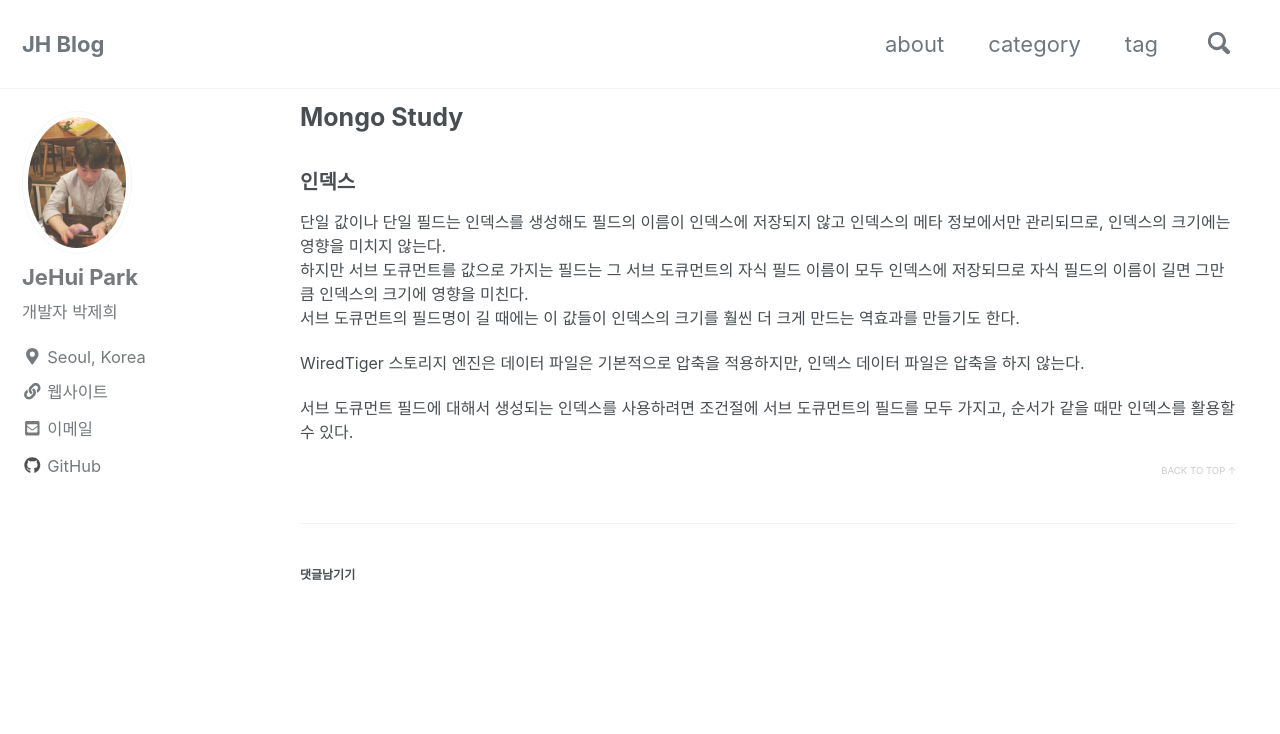
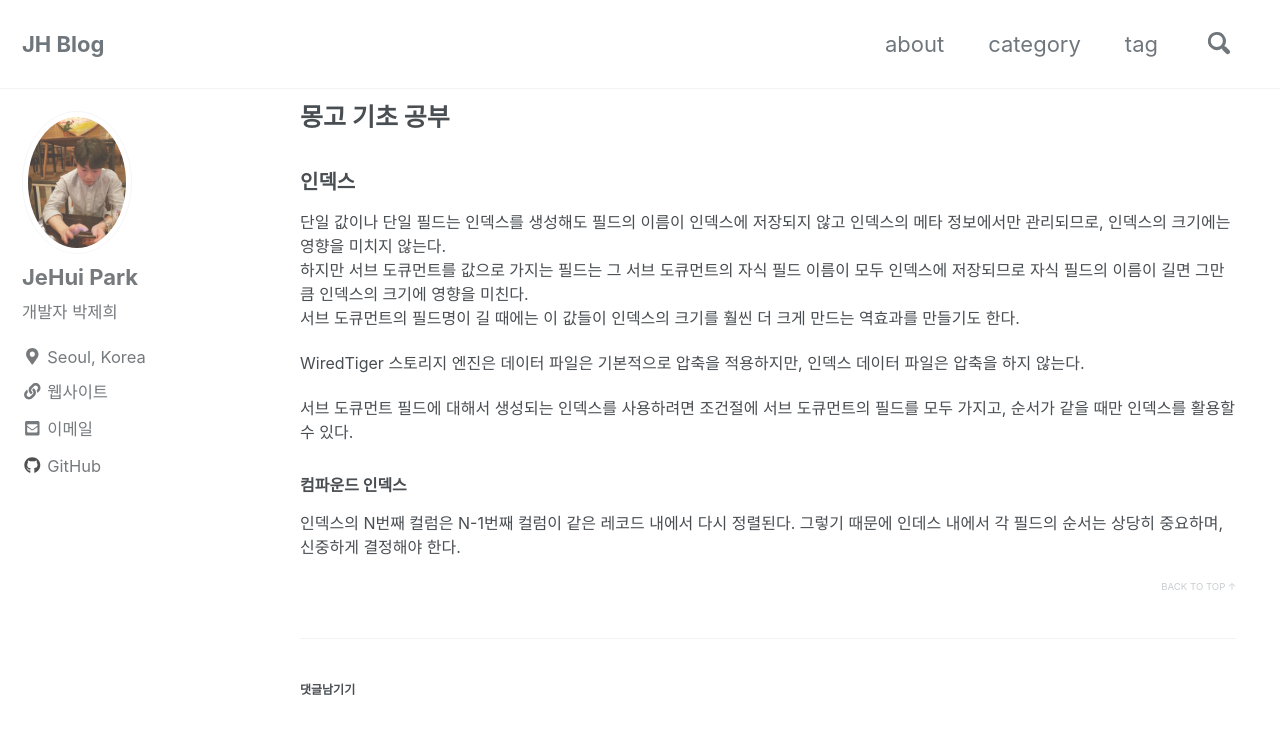
Before and after one commit to JeHuiPark/JeHuiPark.github.io, a Jekyll site: the page built from _posts/2020-08-16-mongo-study.md, in a window 1280 px wide and 900 px high. Shown: the top 734 px of the window. Built offline with Jekyll 4.4.1, drawn with Linux system fonts in a browser that asks for light colours; nearby versions of some CDN libraries; comment, search, counter and statistics services are not loaded.

Commit message:
Update 2020-08-16-mongo-study.md

```diff
--- a/_posts/2020-08-16-mongo-study.md
+++ b/_posts/2020-08-16-mongo-study.md
@@ -1,3 +1,10 @@
+---
+layout: posts
+title:  몽고 기초 공부
+date:   2020-08-16 13:00:00 +0900
+comments: true
+categories: study
+---
 
 ## 인덱스
 단일 값이나 단일 필드는 인덱스를 생성해도 필드의 이름이 인덱스에 저장되지 않고 인덱스의 메타 정보에서만 관리되므로, 인덱스의 크기에는 영향을 미치지 않는다.
@@ -7,3 +14,7 @@
 WiredTiger 스토리지 엔진은 데이터 파일은 기본적으로 압축을 적용하지만, 인덱스 데이터 파일은 압축을 하지 않는다.
 
 서브 도큐먼트 필드에 대해서 생성되는 인덱스를 사용하려면 조건절에 서브 도큐먼트의 필드를 모두 가지고, 순서가 같을 때만 인덱스를 활용할 수 있다.
+
+### 컴파운드 인덱스
+
+인덱스의 N번째 컬럼은 N-1번째 컬럼이 같은 레코드 내에서 다시 정렬된다. 그렇기 때문에 인데스 내에서 각 필드의 순서는 상당히 중요하며, 신중하게 결정해야 한다.
```
